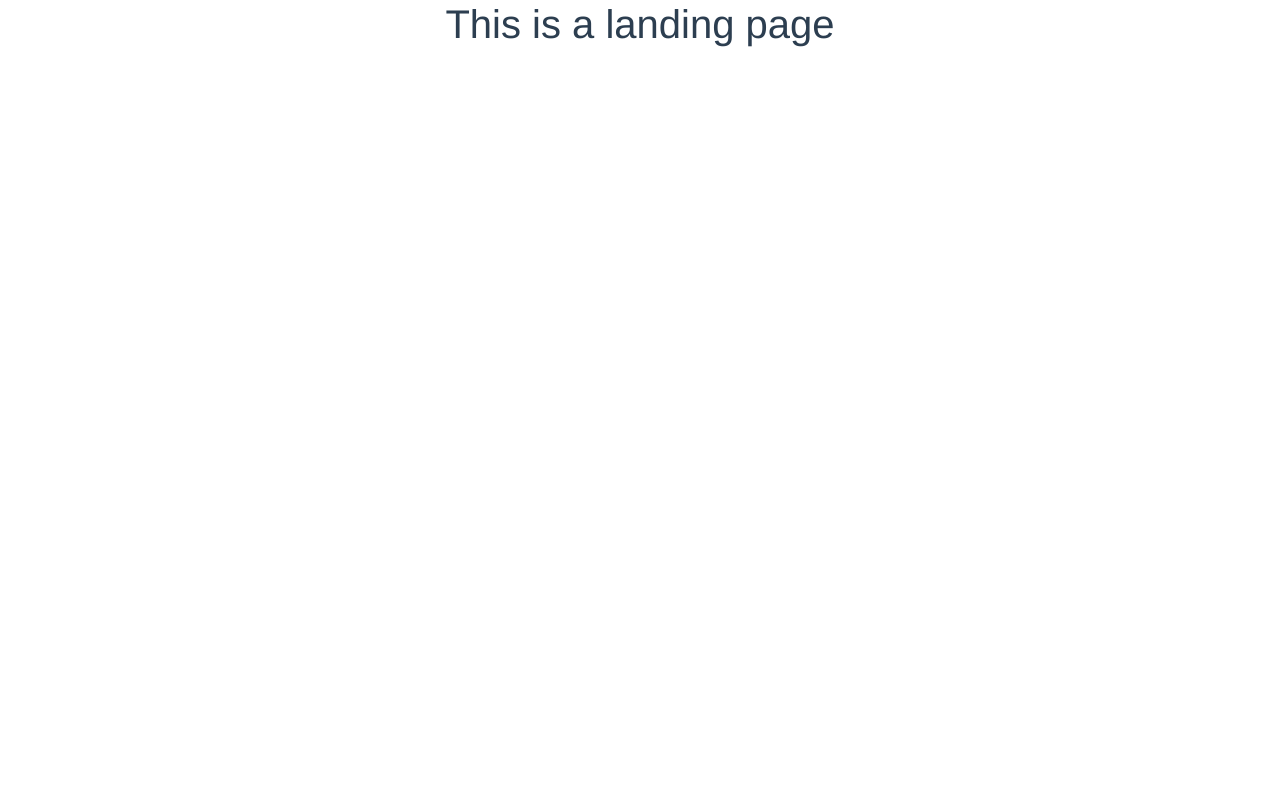
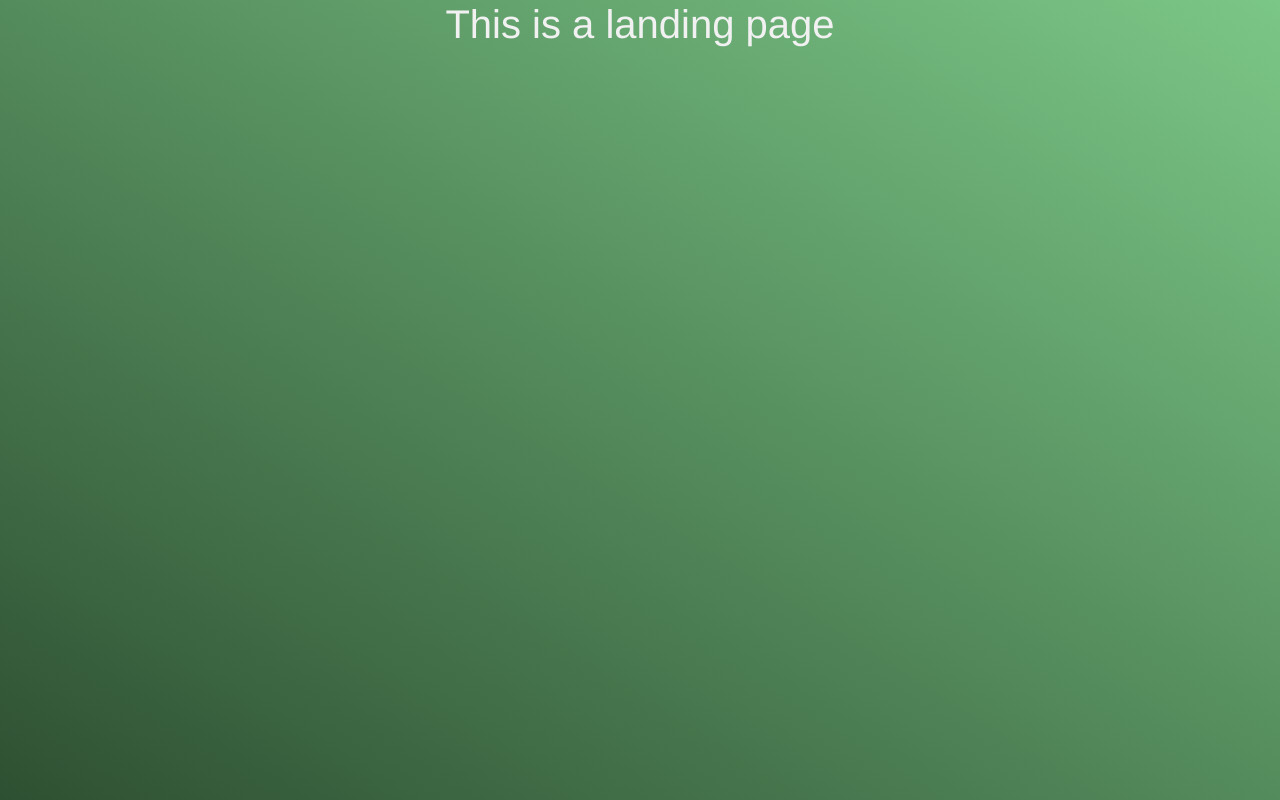
Before and after one commit to yoyo53/e-courtage, a Vue app in the folder front/: page / in a window 1280 px wide. Built offline with nearby package versions, Linux system fonts and the light colour scheme.

Commit message:
Prototype linear gradient on every page

```diff
--- a/front/src/App.vue
+++ b/front/src/App.vue
@@ -3,12 +3,16 @@
 </template>
 
 <style>
+
 #app {
   font-family: Avenir, Helvetica, Arial, sans-serif;
   -webkit-font-smoothing: antialiased;
   -moz-osx-font-smoothing: grayscale;
   text-align: center;
-  color: #2c3e50;
+  color: #f1f1f1;
+  background: linear-gradient(to bottom left, #7BC787, #2e5032);
+  height: 100vh;
+  overflow-y: hidden;
 }
 
 nav {
```
